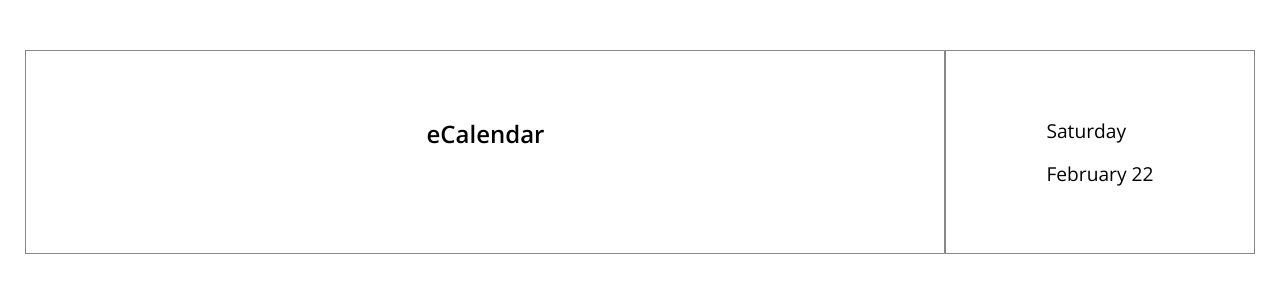
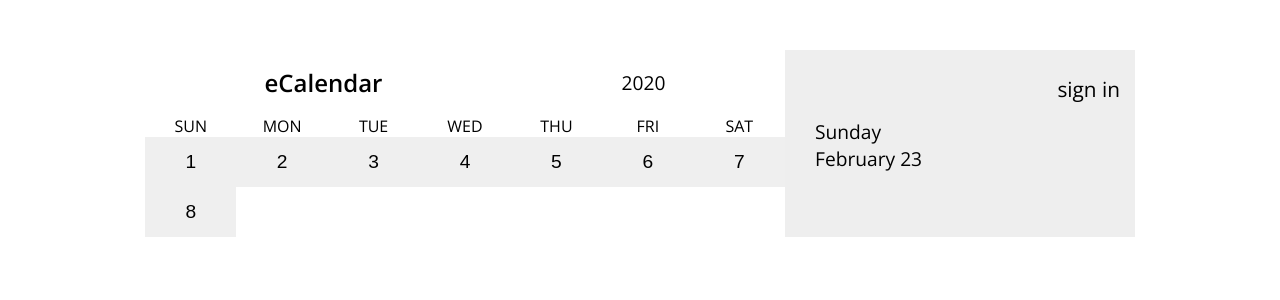
Before and after one commit to Chingu-Solo/solo-koala-159, a React (Create React App) app in the folder jalisa-tier2-ecalendar/: page / in a window 1280 px wide. Shown: the top 300 px of the page. Built offline with nearby package versions, Linux system fonts and the light colour scheme.

Commit message:
added calendar utilities and styling changes

```diff
--- a/jalisa-tier2-ecalendar/src/App.js
+++ b/jalisa-tier2-ecalendar/src/App.js
@@ -19,4 +19,5 @@ export default App;
 const AppContainer = styled.div`
   display: flex;
   justify-content: center;
+  margin-top: 50px;
 `;
--- a/jalisa-tier2-ecalendar/src/components/Calendar.js
+++ b/jalisa-tier2-ecalendar/src/components/Calendar.js
@@ -1,10 +1,49 @@
 import React from 'react';
 import styled from 'styled-components';
+import { getCurrentYear } from '../utilities/calendarUtils';
 
 const Calendar = () => {
   return (
     <CalendarContainer>
-      <h1>eCalendar</h1>
+      <CalendarHeader>
+        <h1>eCalendar</h1>
+        <h2>{getCurrentYear()}</h2>
+      </CalendarHeader>
+      <DayOfWeek>
+        <div>SUN</div>
+        <div>MON</div>
+        <div>TUE</div>
+        <div>WED</div>
+        <div>THU</div>
+        <div>FRI</div>
+        <div>SAT</div>
+      </DayOfWeek>
+      <DateGrid>
+        <button>
+          <time datetime="2019-02-01">1</time>
+        </button>
+        <button>
+          <time datetime="2019-02-02">2</time>
+        </button>
+        <button>
+          <time datetime="2019-02-03">3</time>
+        </button>
+        <button>
+          <time datetime="2019-02-4">4</time>
+        </button>
+        <button>
+          <time datetime="2019-02-5">5</time>
+        </button>
+        <button>
+          <time datetime="2019-02-6">6</time>
+        </button>
+        <button>
+          <time datetime="2019-02-7">7</time>
+        </button>
+        <button>
+          <time datetime="2019-02-8">8</time>
+        </button>
+      </DateGrid>
     </CalendarContainer>
   );
 };
@@ -12,12 +51,48 @@ const Calendar = () => {
 export default Calendar;
 
 const CalendarContainer = styled.div`
-  margin-top: 50px;
-  padding: 50px 400px;
-  border: 1px solid #888;
+  width: 50%;
+`;
+
+const CalendarHeader = styled.div`
+  display: flex;
+  align-items: center;
+  justify-content: space-around;
 
   h1 {
+    grid-row: 1/2;
+    grid-column: 2/4;
     font-weight: 600;
     font-size: 1.5em;
   }
+
+  h2 {
+    grid-row: 1/2;
+    grid-column: 5/6;
+
+    font-weight: 400;
+    font-size: 1.2em;
+  }
 `;
+
+const DayOfWeek = styled.div`
+  display: grid;
+  justify-items: center;
+  grid-row: 2/3;
+  grid-template-columns: repeat(7, 1fr);
+`;
+
+const DateGrid = styled.div`
+  display: grid;
+  grid-row: 3/6;
+  grid-template-columns: repeat(7, 1fr);
+
+  button {
+    outline: none;
+    border: none;
+    cursor: pointer;
+    height: 50px;
+    font-weight: 400;
+    font-size: 1.2em;
+  }
+`;
--- a/jalisa-tier2-ecalendar/src/components/EventsList.js
+++ b/jalisa-tier2-ecalendar/src/components/EventsList.js
@@ -1,11 +1,21 @@
 import React from 'react';
 import styled from 'styled-components';
+import {
+  getCurrentDate,
+  getCurrentMonth,
+  getCurrentWeekday
+} from '../utilities/calendarUtils';
 
 const EventsList = () => {
+  const monthDate = `${getCurrentMonth()} ${getCurrentDate()}`;
+
   return (
     <EventsContainer>
-      <h2>Saturday</h2>
-      <h2>February 22</h2>
+      <SignIn>sign in</SignIn>
+      <DayOfWeek>{getCurrentWeekday()}</DayOfWeek>
+      <MonthDate>
+        {monthDate}
+      </MonthDate>
     </EventsContainer>
   );
 };
@@ -13,11 +23,34 @@ const EventsList = () => {
 export default EventsList;
 
 const EventsContainer = styled.div`
-  margin-top: 50px;
-  padding: 50px 100px;
-  border: 1px solid #888;
-  h2 {
-    font-weight: 400;
-    font-size: 1.2em;
-  }
+  display: grid;
+  width: 25%;
+  padding-top: 25px;
+  padding-left: 30px;
+  grid-template-rows: auto auto auto 50px auto;
+  grid-template-columns: auto auto;
+  background-color: #eee;
 `;
+
+const SignIn = styled.div`
+  grid-row: 1/2;
+  grid-column: 2/3;
+  text-align: right;
+  font-size: 1.3em;
+  margin-right: 15px;
+`;
+
+const DayOfWeek = styled.div`
+  grid-row: 2/3;
+  grid-column: 1/2;
+  font-weight: 400;
+  font-size: 1.2em;
+  align-self: end;
+`;
+
+const MonthDate = styled.div`
+  grid-row: 3/4;
+  grid-column: 1/2;
+  font-weight: 400;
+  font-size: 1.2em;
+`;
--- /dev/null
+++ b/jalisa-tier2-ecalendar/src/utilities/calendarUtils.js
@@ -0,0 +1,38 @@
+export const getCurrentDate = () => new Date().getDate();
+
+export const getCurrentMonth = () => {
+  let date = new Date();
+  let month = [];
+
+  month[0] = 'January';
+  month[1] = 'February';
+  month[2] = 'March';
+  month[3] = 'April';
+  month[4] = 'May';
+  month[5] = 'June';
+  month[6] = 'July';
+  month[7] = 'August';
+  month[8] = 'September';
+  month[9] = 'October';
+  month[10] = 'November';
+  month[11] = 'December';
+
+  return month[date.getMonth()];
+};
+
+export const getCurrentWeekday = () => {
+  let date = new Date();
+  let weekday = [7];
+
+  weekday[0] = 'Sunday';
+  weekday[1] = 'Monday';
+  weekday[2] = 'Tuesday';
+  weekday[3] = 'Wednesday';
+  weekday[4] = 'Thursday';
+  weekday[5] = 'Friday';
+  weekday[6] = 'Saturday';
+
+  return weekday[date.getDay()];
+};
+
+export const getCurrentYear = () => new Date().getFullYear();
```
